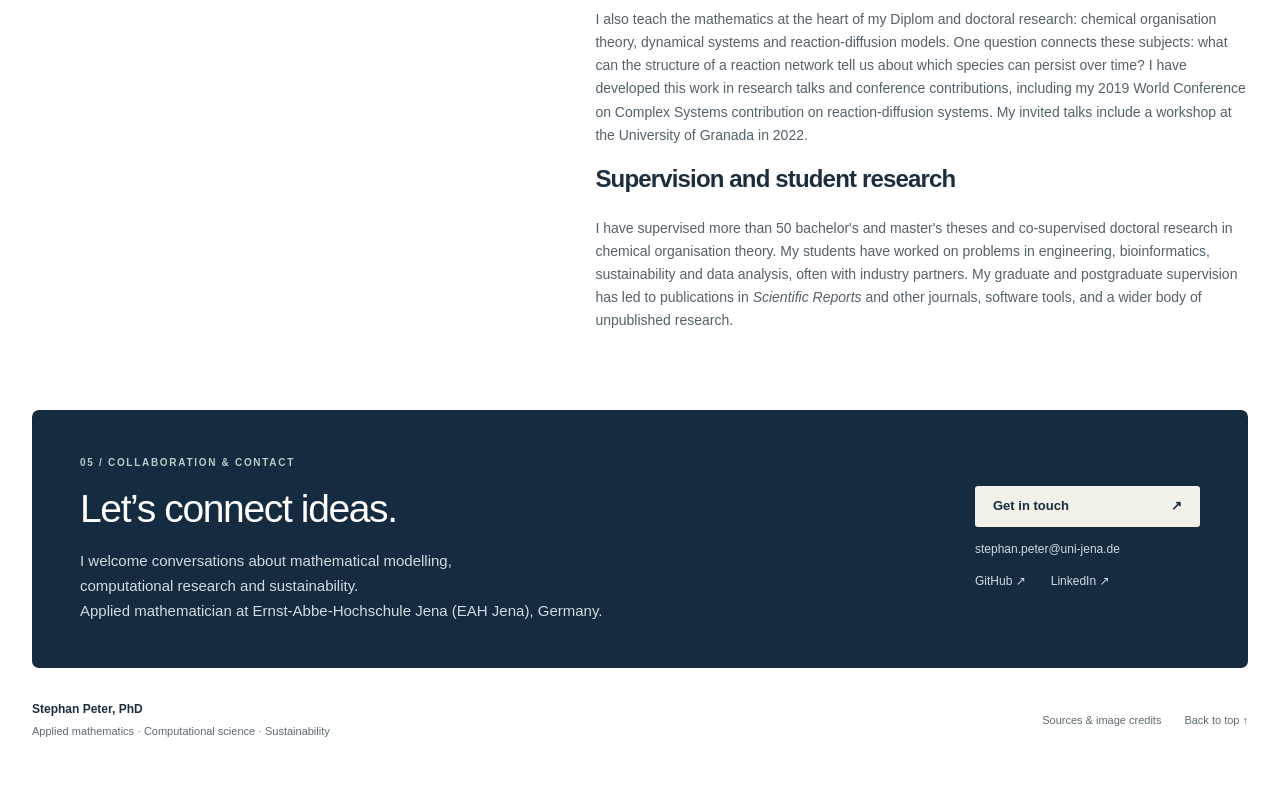
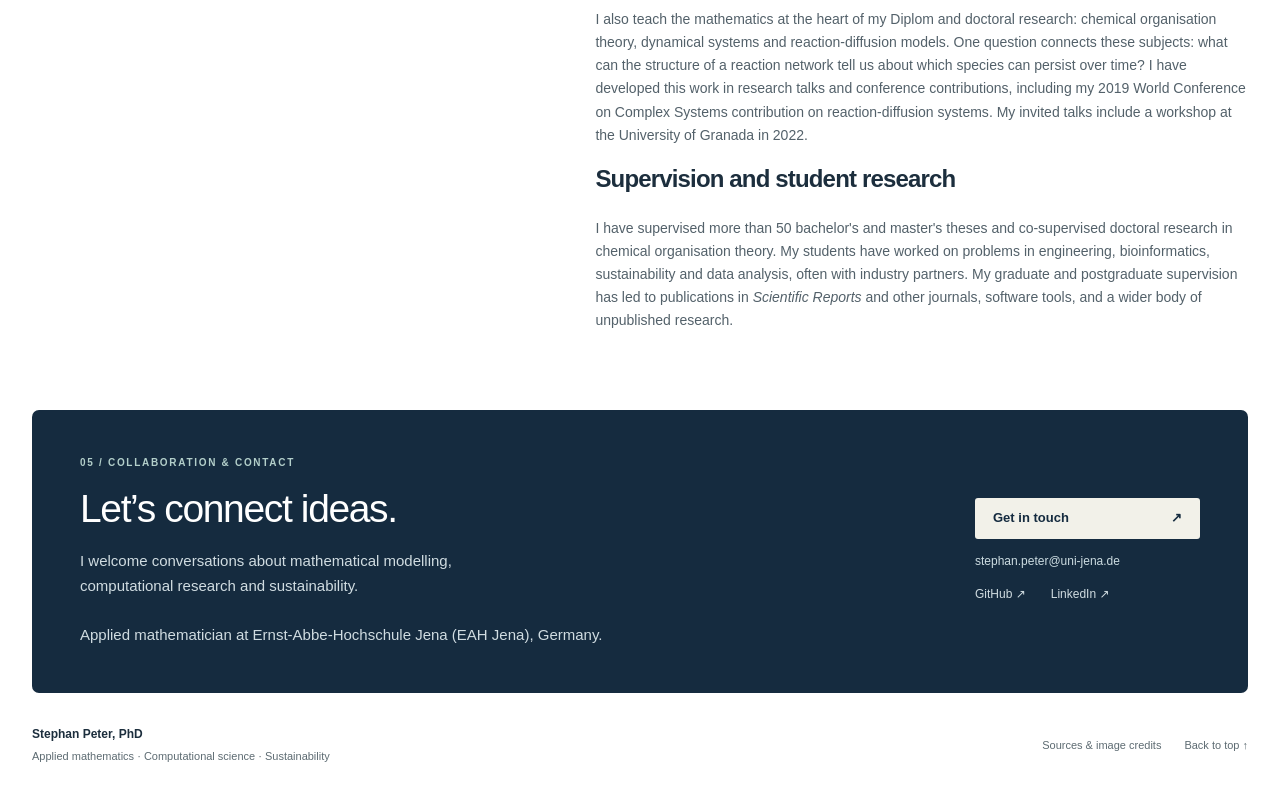
Before and after one commit to stephanpeter/stephanpeter.github.io, a plain HTML site: page index.html in a window 1280 px wide. Shown: the part 5636-6436 px from the top of the page. Before the commit the page ends 6411 px from the top, so only its background shows below. Drawn offline with Linux system fonts and the light colour scheme.

Commit message:
Add one line of space between contact paragraphs

```diff
--- a/index.html
+++ b/index.html
@@ -11,4 +11,4 @@
 <h3>Selected courses</h3><ul><li>Mathematical Modelling and Reaction Network Analysis</li><li>Analysis I, II and III</li><li>Linear Algebra</li><li>Ordinary and Partial Differential Equations</li><li>Probability and Statistics</li><li>Optimisation</li><li>Programming and Simulation with MATLAB/Simulink</li><li>Scientific Computing</li></ul>
 <h3>Research-led teaching</h3><p>I also teach the mathematics at the heart of my Diplom and doctoral research: chemical organisation theory, dynamical systems and reaction-diffusion models. One question connects these subjects: what can the structure of a reaction network tell us about which species can persist over time? I have developed this work in research talks and conference contributions, including my <a href="https://doi.org/10.1109/ICoCS.2019.8930722">2019 World Conference on Complex Systems contribution on reaction-diffusion systems</a>. My invited talks include a workshop at the University of Granada in 2022.</p>
 <h3>Supervision and student research</h3><p>I have supervised more than 50 bachelor's and master's theses and co-supervised doctoral research in chemical organisation theory. My students have worked on problems in engineering, bioinformatics, sustainability and data analysis, often with industry partners. My graduate and postgraduate supervision has led to <a href="https://doi.org/10.1038/s41598-023-44244-x">publications in <em>Scientific Reports</em></a> and other journals, software tools, and a wider body of unpublished research.</p></div></section>
-<section class="contact" id="contact" aria-labelledby="contact-title"><div><p class="eyebrow light">05 / COLLABORATION & CONTACT</p><h2 id="contact-title">Let’s connect ideas.</h2><p>I welcome conversations about mathematical modelling,<br class="desktop-break"> computational research and sustainability.</p><p></p><p>Applied mathematician at Ernst-Abbe-Hochschule Jena (EAH Jena), Germany.</p></div><div class="contact-actions"><a class="button cream" href="mailto:stephan.peter@uni-jena.de">Get in touch <span aria-hidden="true">↗</span></a><span class="contact-email">stephan.peter@uni-jena.de</span><div><a href="https://github.com/stephanpeter" target="_blank" rel="noopener noreferrer">GitHub ↗</a><a href="https://www.linkedin.com/in/dr-stephan-peter-806916238/" target="_blank" rel="noopener noreferrer">LinkedIn ↗</a></div></div></section></main><footer class="footer"><div><strong>Stephan Peter, PhD</strong><span>Applied mathematics · Computational science · Sustainability</span></div><div><a href="sources.html">Sources & image credits</a><a href="#main">Back to top ↑</a></div></footer></body></html>
+<section class="contact" id="contact" aria-labelledby="contact-title"><div><p class="eyebrow light">05 / COLLABORATION & CONTACT</p><h2 id="contact-title">Let’s connect ideas.</h2><p>I welcome conversations about mathematical modelling,<br class="desktop-break"> computational research and sustainability.</p><p style="margin-top:1lh">Applied mathematician at Ernst-Abbe-Hochschule Jena (EAH Jena), Germany.</p></div><div class="contact-actions"><a class="button cream" href="mailto:stephan.peter@uni-jena.de">Get in touch <span aria-hidden="true">↗</span></a><span class="contact-email">stephan.peter@uni-jena.de</span><div><a href="https://github.com/stephanpeter" target="_blank" rel="noopener noreferrer">GitHub ↗</a><a href="https://www.linkedin.com/in/dr-stephan-peter-806916238/" target="_blank" rel="noopener noreferrer">LinkedIn ↗</a></div></div></section></main><footer class="footer"><div><strong>Stephan Peter, PhD</strong><span>Applied mathematics · Computational science · Sustainability</span></div><div><a href="sources.html">Sources & image credits</a><a href="#main">Back to top ↑</a></div></footer></body></html>
```
